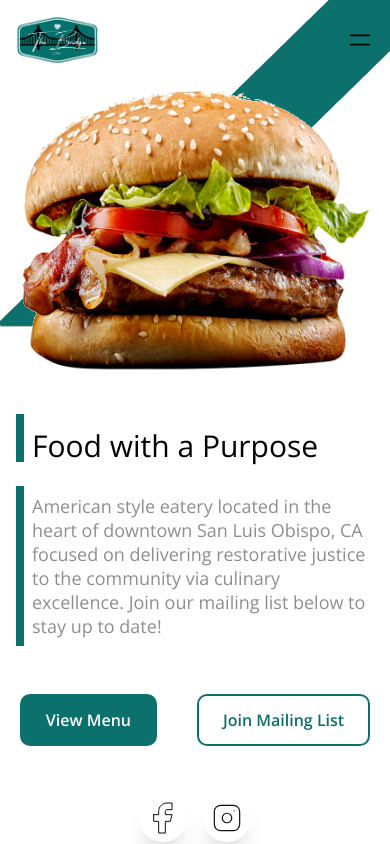
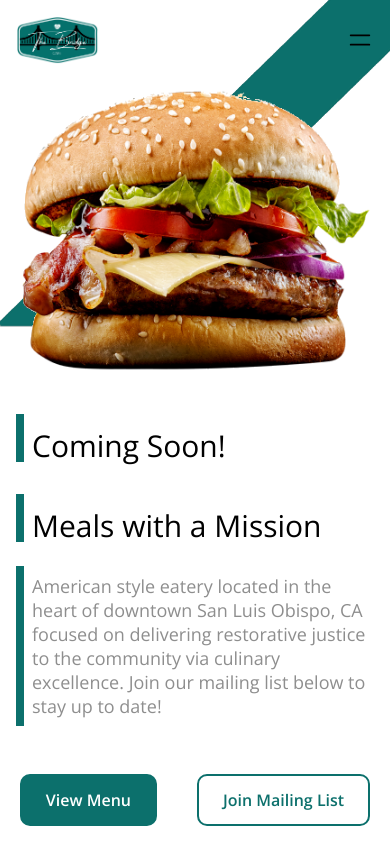
Before and after one commit to restorative-partners-labs/the-bridge-cafe, a Next.js app: page / in a window 390 px wide. Shown: the top 844 px of the page. Built offline with nearby package versions, Linux system fonts and the light colour scheme.

Commit message:
- coming soon notice added

```diff
--- a/components/hero/index.js
+++ b/components/hero/index.js
@@ -157,11 +157,19 @@ const Index = () => {
           <div className="flex lg:flex-row flex-col-reverse items-center justify-between lg:mt-24">
             <div className="lg:w-1/2">
               <h1 className="text-6xl lg:block hidden leading-115 border-l-8 border-color-orange pl-12">
+                Coming Soon!
+                <br />
+              </h1>
+              <h1 className="text-6xl lg:block hidden leading-115 border-l-8 border-color-orange pl-12">
                 Meals with a Mission
                 <br />
               </h1>
               <h1 className="text-3xl lg:hidden block leading-8 border-l-8 border-color-orange pt-4 pl-2 xl:mt-0 mt-8">
-                Food with a Purpose
+                Coming Soon!
+                <br />
+              </h1>
+              <h1 className="text-3xl lg:hidden block leading-8 border-l-8 border-color-orange pt-4 pl-2 xl:mt-0 mt-8">
+                Meals with a Mission
                 <br />
               </h1>
               <h1 className="lg:text-2xl text-lg text-color-gray lg:leading-8 leading-6 mt-6 border-l-8 border-color-orange lg:pl-12 pl-2 py-2">
```
